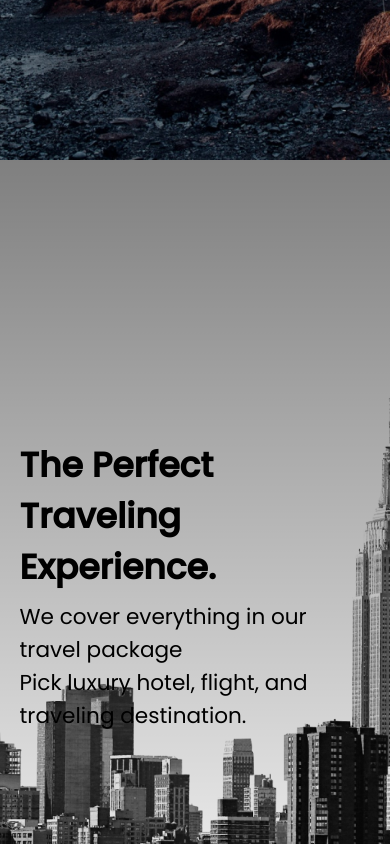
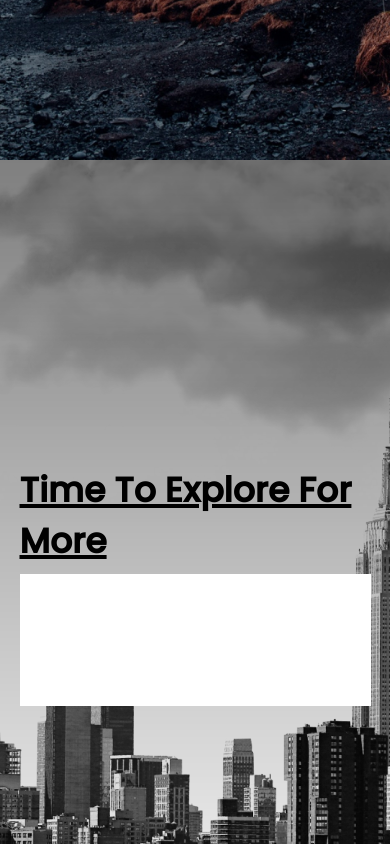
Before and after one commit to akrama23/practice-travel-website, a plain HTML site: page index.html in a window 390 px wide. Shown: the part 700-1544 px from the top of the page. Drawn offline with Linux system fonts and the light colour scheme; a web font is replaced by a local one.

Commit message:
cloud animation

```diff
--- a/index.html
+++ b/index.html
@@ -33,11 +33,23 @@
     </section>
     <section id="locations">
         <header class="locations-head">
+            <h2>Time To Explore For More</h2>
+            <h3>
+                Have you ever dreamed about exploring the worlds biggest <br>
+                cities? We will make it possible with our travel package.
+            </h3>
+            <img src="./img/cloud.png" class="moving-cloud-1 cloud">
+            <img src="./img/cloud.png" class="moving-cloud-2 cloud">
+
+        </header>
+
+    </section>
+    <section id="benefits">
+        <header class="benefits-head">
             <h2>The Perfect Traveling Experience.</h2>
-            <h3>We cover everything in our travel package</h3>
+            <h3>We cover everything in our travel packages.</h3>
             <h3>Pick luxury hotel, flight, and traveling destination.</h3>
         </header>
-
     </section>
 
 </body>
--- a/style.css
+++ b/style.css
@@ -45,6 +45,11 @@ button{
     color: white;
     font-size: 1.8rem;
     cursor: pointer;
+    transition: background 0.3s ease-in-out;
+
+}
+button:hover {
+    background: #0a3870;
 }
 
 
@@ -97,6 +102,8 @@ nav ul {
 .hero h3{
     padding: 5rem;
 }
+
+
 /* BENEFITS SECTION */
 #locations {
     min-height: 100vh;
@@ -106,6 +113,8 @@ nav ul {
     background-position: center;
     display: flex;
     align-items: center;
+    position: relative;
+    overflow: hidden;
 }
 
 .locations-head{
@@ -114,9 +123,45 @@ nav ul {
 }
 .locations-head h2 {
     padding: 1rem 0rem;
+    text-decoration: underline;
+    text-decoration-thickness: 0.5rem;
 }
 .locations-head h3{
     padding: 4rem, 0rem;
+    background: linear-gradient(#131c27, #663b34);
+    background-clip: text;
+    -webkit-text-fill-color: transparent;
+}
+
+.cloud {
+    position: absolute;
+    top: 0%;
+    right: 0%;
+
+
+}
+
+.moving-cloud-1 {
+    animation: cloudAnimation 3s infinite alternate ease-in-out;
+
+}
+
+.moving-cloud-2 {
+    top: 10%;
+    z-index: -1;
+    opacity: 0.5;
+    animation: cloudAnimation 3.5s infinite alternate ease-in-out;
+
+}
+
+@keyframes cloudAnimation{
+    from{
+        transform: translate(10%, -10%);
+    }
+    to{
+        transform: translate(0%, 0%);
+    }
+
 }
 
 
@@ -132,5 +177,17 @@ nav ul {
    #logo{
        padding: 2rem;
    }
+   .cloud{
+       height: 40rem;
+   }
+   .moving-cloud-1{
+       z-index: -1;
+   }
+   .moving-cloud-2{
+       z-index: -2;
+   }
+   .locations-head h3{
+    background: white;
+   }
 
 }
```
